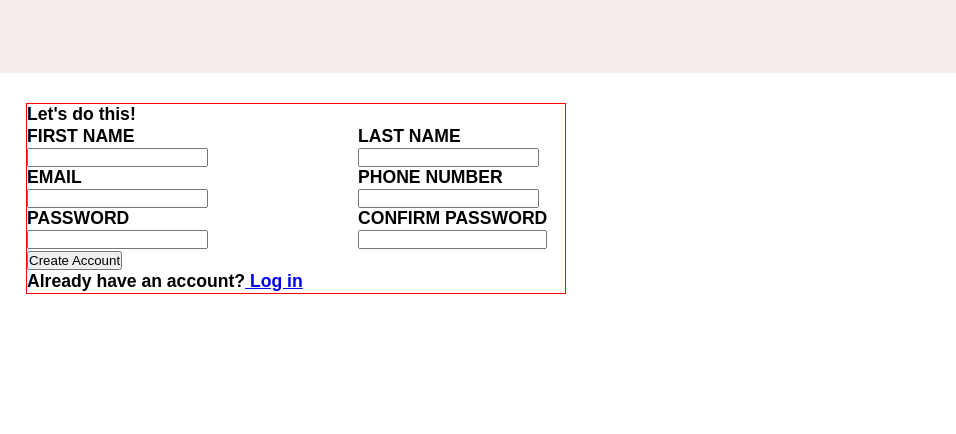
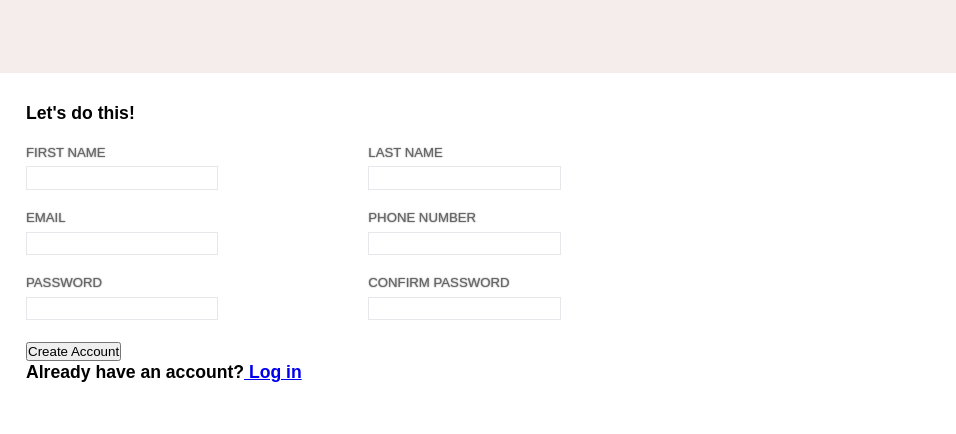
Before and after one commit to ahyejin/sign-up-form, a plain HTML site: page index.html in a window 1280 px wide. Shown: the part 191-625 px from the top of the page, 324-1280 px from the left. Drawn offline with Linux system fonts and the light colour scheme.

Commit message:
Add the style to input fields

```diff
--- a/style.css
+++ b/style.css
@@ -51,17 +51,42 @@ img {
     font-size: 1.1em;
     padding: 30px;
 }
-form{
-    max-width: 60%;
-    border: 1px solid red;
+
+form {
+    min-width: 60%;
+    //border: 1px solid red;
 }
 
-form div.horizontal-align{
-    display:flex;
-    gap:150px;
+form div.horizontal-align {
+    display: flex;
+    gap: 150px;
 }
-form div.horizontal-align div{
+
+form div.horizontal-align div {
     display: flex;
     flex-direction: column;
 
 }
+form .top-text{
+    margin-bottom: 20px;
+}
+
+form label {
+    font-size: 0.75em;
+    font-weight:lighter;
+    text-shadow: 0 0 1.5px black;
+    opacity: 0.6;
+    margin-bottom: 5px;
+}
+
+form input {
+    border:1px solid #E5E7EB;
+    padding: 0.25em 0.5em;
+    margin-bottom: 20px;
+}
+input:focus{
+    outline: none;
+    border:1px solid blue;
+    box-shadow: 0 0 3px 0.5px blue;
+
+}
```
